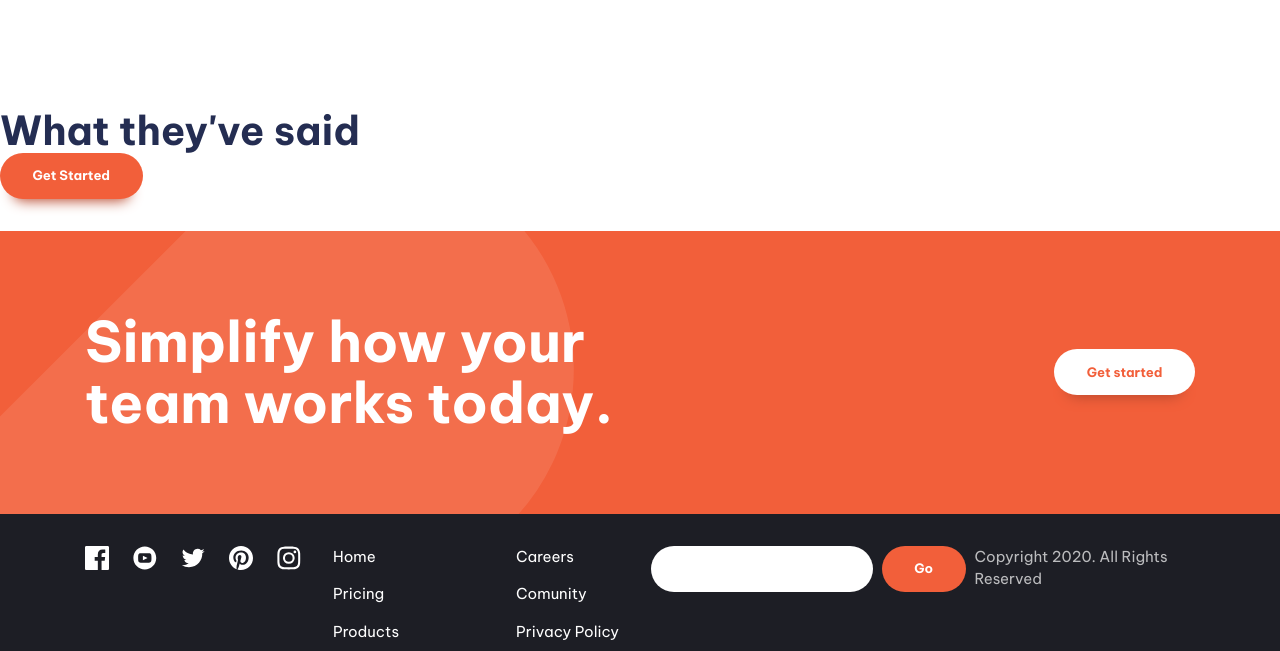
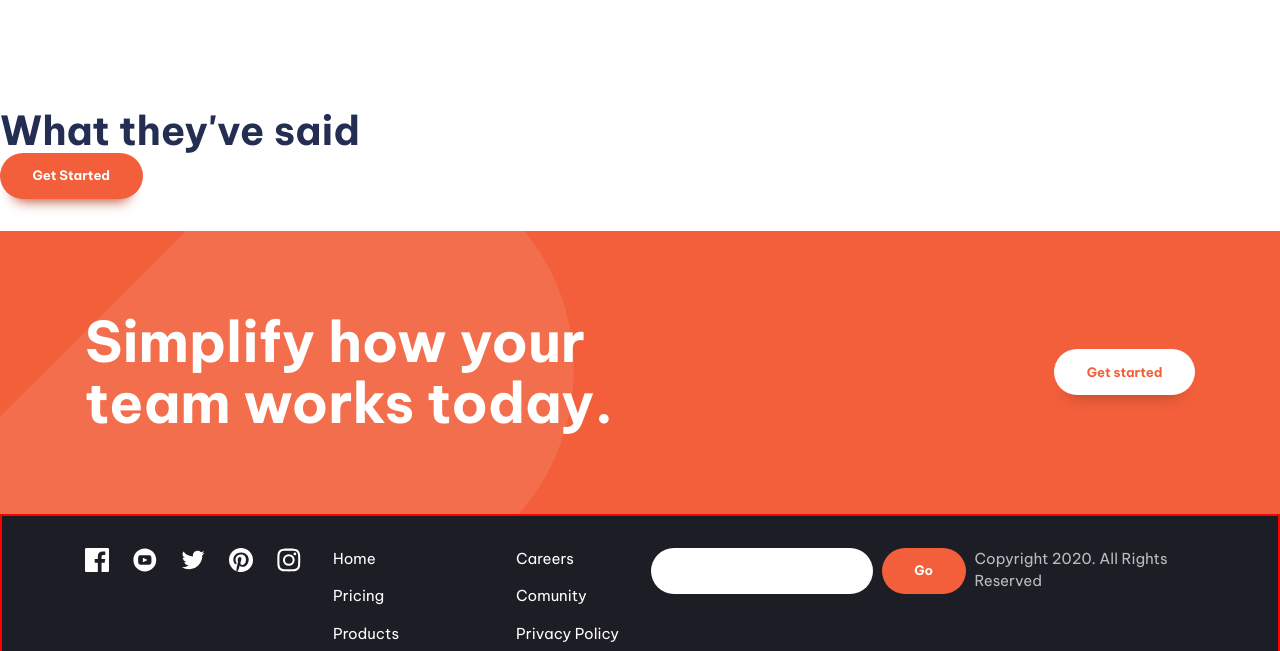
Before and after one commit to jarekucinski/rwd-practice-manage, a website built with Vite: page index.html in a window 1280 px wide. Shown: the part 1315-1966 px from the top of the page. Built offline with nearby package versions, Linux system fonts and the light colour scheme.

Commit message:
working on fixes

```diff
--- a/index.html
+++ b/index.html
@@ -130,7 +130,7 @@
       </section>
     </main>
 
-    <footer class="primary-footer | bg-neutral-900 text-neutral-100 padding-block-700">
+    <footer class="WTF | primary-footer | bg-neutral-900 text-neutral-100 padding-block-700">
       <div class="container">
         <div class="primary-footer-wrapper">
           <div class="primary-footer-logo-social">
--- a/src/style.css
+++ b/src/style.css
@@ -284,6 +284,9 @@ p[data-width='wide'] {
 }
 
 /* Footer navigation */
+.WTF {
+  border: 2px solid red;
+}
 .primary-footer {
   --logo-color: var(--color-neutral-100);
 }
```
